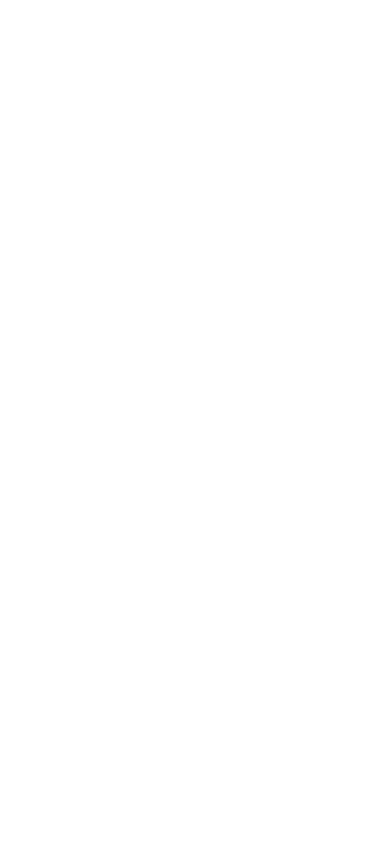
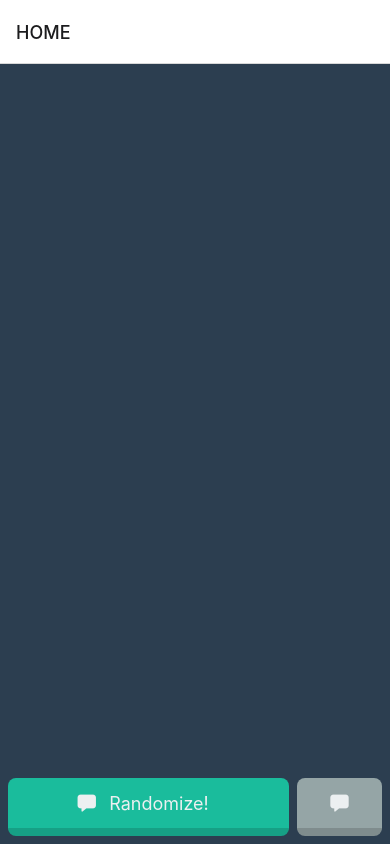
Before and after one commit to amindevv/RandoTron, a React Native app: screen / in a window 390 px wide. Built offline with nearby package versions, Linux system fonts and the light colour scheme.

Commit message:
style: create history and randomize button

```diff
--- a/package.json
+++ b/package.json
@@ -23,6 +23,7 @@
     "react-native": "0.65.1",
     "react-native-safe-area-context": "^3.3.2",
     "react-native-screens": "^3.6.0",
+    "react-native-vector-icons": "^8.1.0",
     "react-redux": "^7.2.5"
   },
   "devDependencies": {
@@ -31,6 +32,7 @@
     "@react-native-community/eslint-config": "^2.0.0",
     "@types/jest": "^26.0.23",
     "@types/react-native": "^0.64.5",
+    "@types/react-native-vector-icons": "^6.4.8",
     "@types/react-test-renderer": "^16.9.2",
     "babel-jest": "^26.6.3",
     "cod-scripts": "^10.0.0",
--- /dev/null
+++ b/src/components/HistoryButton.tsx
@@ -0,0 +1,39 @@
+import React from 'react';
+import {StyleSheet, TouchableOpacity} from 'react-native';
+import Icon from 'react-native-vector-icons/Ionicons';
+
+interface Props {
+  onPress: () => void;
+}
+
+const HistoryButton = ({onPress}: Props) => {
+  return (
+    <TouchableOpacity
+      style={styles.button}
+      activeOpacity={0.8}
+      onPress={onPress}>
+      <Icon name="chatbox" size={21} color={'#ecf0f1'} />
+    </TouchableOpacity>
+  );
+};
+
+const styles = StyleSheet.create({
+  button: {
+    height: 58,
+    width: 85,
+    borderRadius: 8,
+    alignItems: 'center',
+    borderBottomWidth: 8,
+    flexDirection: 'row',
+    justifyContent: 'center',
+    backgroundColor: '#95a5a6',
+    borderBottomColor: '#7f8c8d',
+  },
+  text: {
+    fontSize: 18,
+    color: '#ecf0f1',
+    paddingHorizontal: 12,
+  },
+});
+
+export default HistoryButton;
--- /dev/null
+++ b/src/components/RandomButton.tsx
@@ -0,0 +1,45 @@
+import React from 'react';
+import {StyleSheet, Text, TouchableOpacity} from 'react-native';
+import Icon from 'react-native-vector-icons/Ionicons';
+
+interface Props {
+  onPress: () => void;
+}
+
+const RandoButton = ({onPress}: Props) => {
+  return (
+    <TouchableOpacity
+      style={styles.button}
+      activeOpacity={0.8}
+      onPress={onPress}>
+      <Icon name="chatbox" size={21} color={'#ecf0f1'} />
+      <Text style={styles.text}>Randomize!</Text>
+    </TouchableOpacity>
+  );
+};
+
+const styles = StyleSheet.create({
+  button: {
+    flex: 1,
+    marginRight: 8,
+    height: 58,
+    borderRadius: 8,
+    alignItems: 'center',
+    borderBottomWidth: 8,
+    flexDirection: 'row',
+    justifyContent: 'center',
+    backgroundColor: '#1abc9c',
+    borderBottomColor: '#16a085',
+  },
+  grey: {
+    backgroundColor: '#95a5a6',
+    borderBottomColor: '#7f8c8d',
+  },
+  text: {
+    fontSize: 18,
+    color: '#ecf0f1',
+    paddingHorizontal: 12,
+  },
+});
+
+export default RandoButton;
--- a/src/containers/App.tsx
+++ b/src/containers/App.tsx
@@ -15,7 +15,9 @@
     <Provider store={configureStore}>
       <SafeAreaProvider>
         <NavigationContainer>
-          <Stack.Screen component={Home} name={Containers.HOME} />
+          <Stack.Navigator>
+            <Stack.Screen component={Home} name={Containers.HOME} />
+          </Stack.Navigator>
         </NavigationContainer>
       </SafeAreaProvider>
     </Provider>
--- a/src/containers/Home.tsx
+++ b/src/containers/Home.tsx
@@ -1,8 +1,31 @@
 import React from 'react';
-import {View} from 'react-native';
+import {StyleSheet, View} from 'react-native';
+import HistoryButton from '../components/HistoryButton';
+import RandomButton from '../components/RandomButton';
 
 const Home = () => {
-  return <View style={{flex: 1}} />;
+  return (
+    <View style={styles.home}>
+      <View style={{flex: 1}} />
+
+      <View style={styles.actions}>
+        <RandomButton onPress={() => {}} />
+
+        <HistoryButton onPress={() => {}} />
+      </View>
+    </View>
+  );
 };
 
+const styles = StyleSheet.create({
+  home: {
+    flex: 1,
+    backgroundColor: '#2c3e50',
+  },
+  actions: {
+    flexDirection: 'row',
+    padding: 8,
+  },
+});
+
 export default Home;
```
Also changed, not shown: 4 other files (tests, documents, lock files or other folders).
